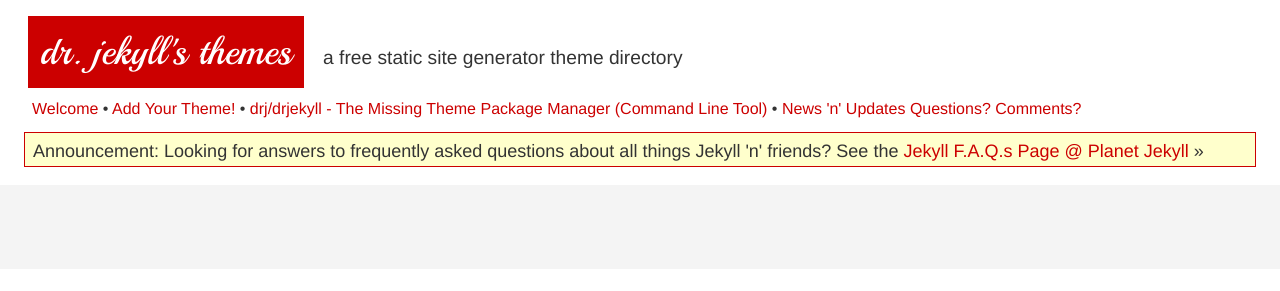
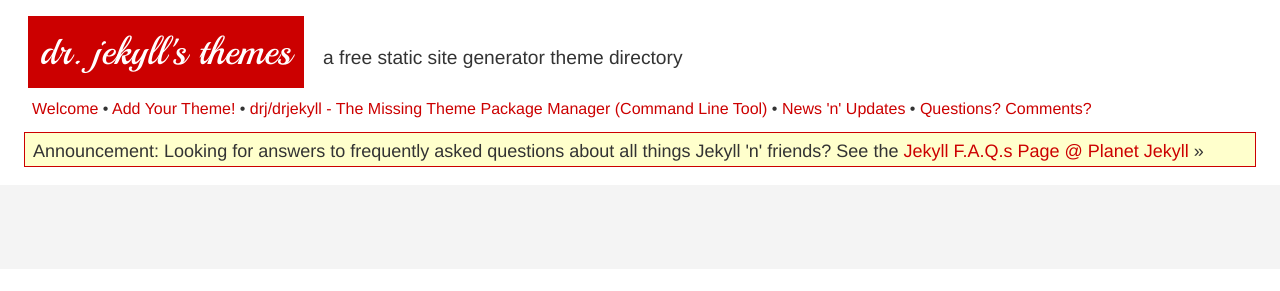
Before and after one commit to drjekyllthemes/drjekyllthemes.github.io, a Jekyll site: the page built from index.html, in a window 1280 px wide. Shown: the top 291 px of the page. Built offline with Jekyll 4.4.1, drawn with Linux system fonts in a browser that asks for light colours.

```diff
--- a/_layouts/default.html
+++ b/_layouts/default.html
@@ -18,7 +18,7 @@
     <a href="{{site.path}}/">Welcome</a> •
     <a href="https://github.com/drjekyllthemes/themes">Add Your Theme!</a> •
     <a href="https://github.com/drjekyllthemes/drjekyll">drj/drjekyll - The Missing Theme Package Manager (Command Line Tool)</a> •
-    <a href="{{site.path}}/news/">News 'n' Updates</a>
+    <a href="{{site.path}}/news">News 'n' Updates</a>  •
     <a href="http://groups.google.com/group/wwwmake">Questions? Comments?</a>
   </div>
 
```
